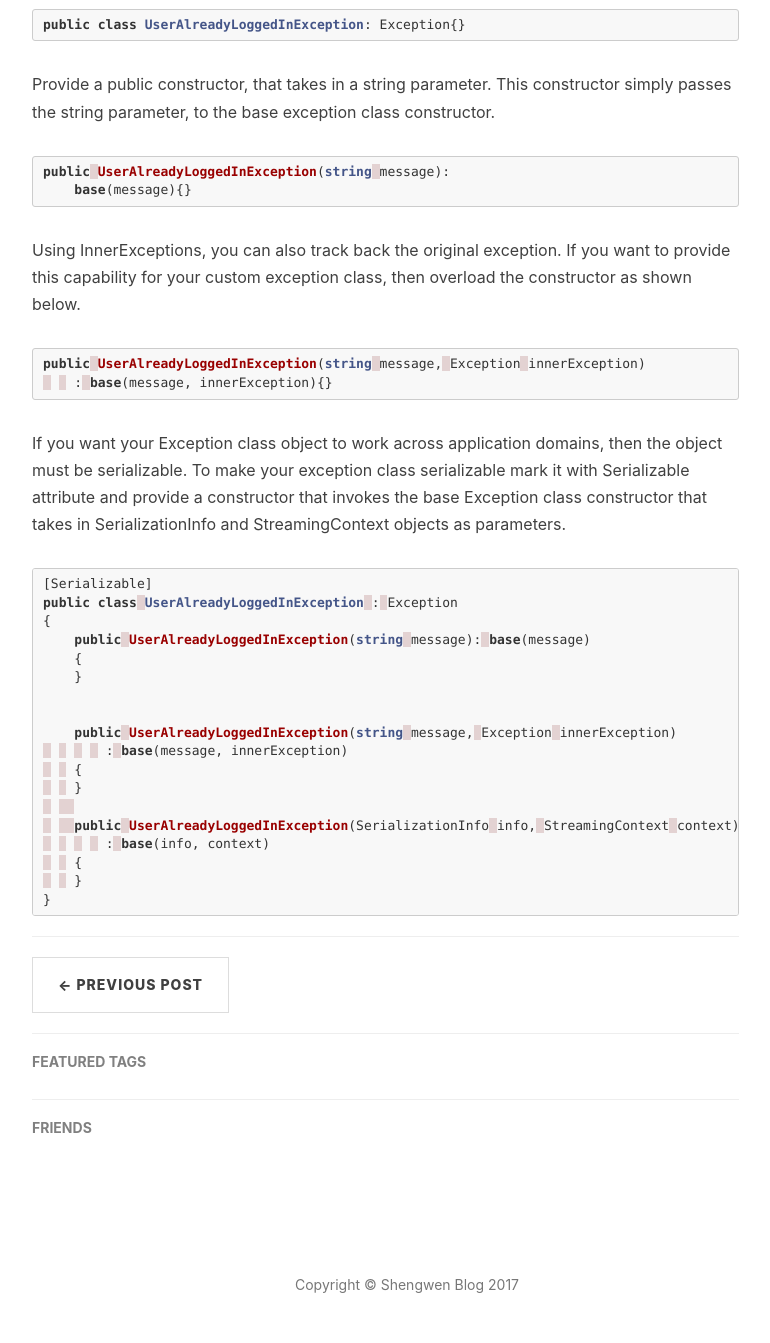
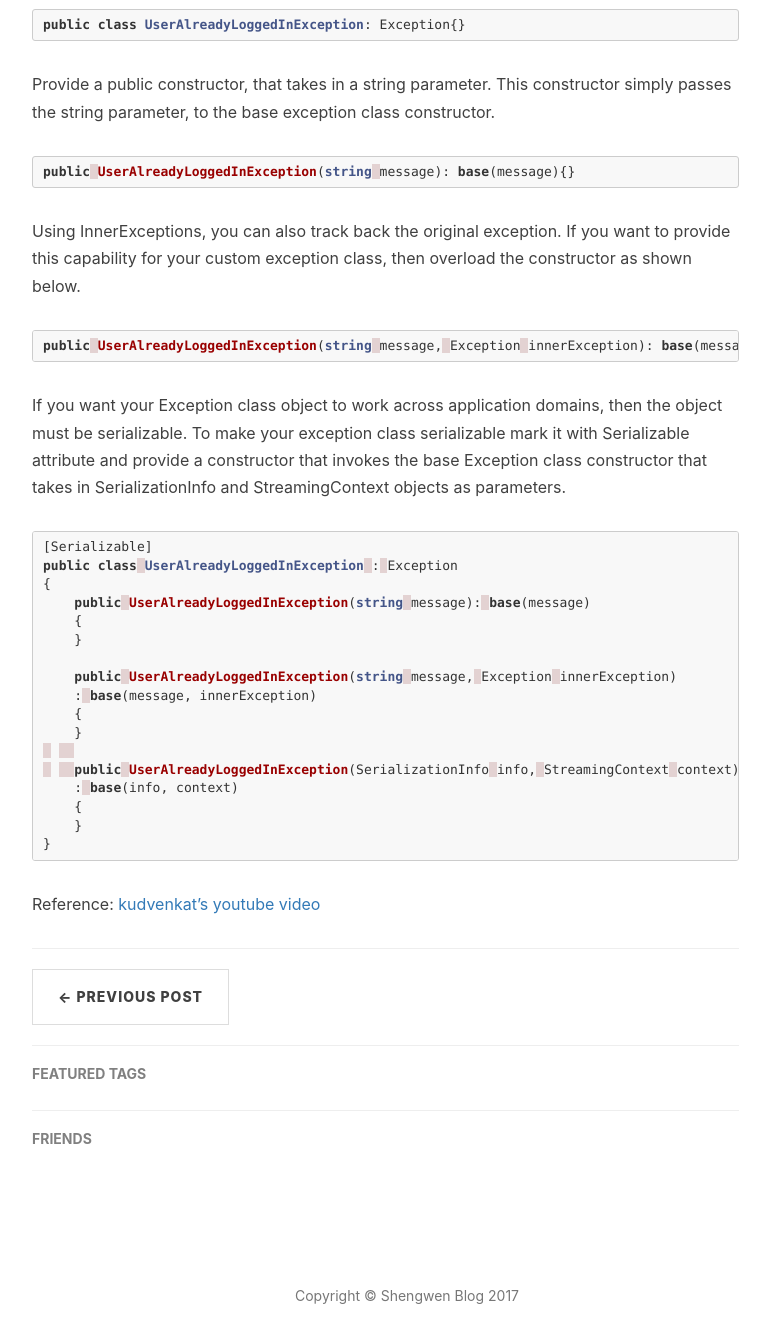
Before and after one commit to shengwenbai/shengwenbai.github.io, a Jekyll site: the page built from _posts/2016-11-06-custom-exception.markdown, in a window 1280 px wide and 1400 px high, scrolled down 697 px. Shown: the top 1343 px of the window, without its empty margins (233-1003 px from the left). Built offline with Jekyll 4.4.1, drawn with Linux system fonts in a browser that asks for light colours; nearby versions of some CDN libraries; comment, search, counter and statistics services are not loaded.

Commit message:
spacedeleted

````diff
--- a/_posts/2016-11-06-custom-exception.markdown
+++ b/_posts/2016-11-06-custom-exception.markdown
@@ -28,15 +28,13 @@ public class UserAlreadyLoggedInException: Exception{}
 Provide a public constructor, that takes in a string parameter. This constructor simply passes the string parameter, to the base exception class constructor.
 
 ```csharp
-public UserAlreadyLoggedInException(string message):
-    base(message){}
+public UserAlreadyLoggedInException(string message): base(message){}
 ```
 
 Using InnerExceptions, you can also track back the original exception. If you want to provide this capability for your custom exception class, then overload the constructor as shown below.
 
 ```csharp
-public UserAlreadyLoggedInException(string message, Exception innerException)
-    : base(message, innerException){}
+public UserAlreadyLoggedInException(string message, Exception innerException): base(message, innerException){}
 ```
 
 If you want your Exception class object to work across application domains, then the object must be serializable. To make your exception class serializable mark it with Serializable attribute and provide a constructor that invokes the base Exception class constructor that takes in SerializationInfo and StreamingContext objects as parameters.
@@ -49,15 +47,16 @@ public class UserAlreadyLoggedInException : Exception
     {
     }
 
-
     public UserAlreadyLoggedInException(string message, Exception innerException)
-        : base(message, innerException)
-    {
-    }
+    : base(message, innerException)
+    {
+    }
 
     public UserAlreadyLoggedInException(SerializationInfo info, StreamingContext context)
-        : base(info, context)
-    {
-    }
+    : base(info, context)
+    {
+    }
 }
 ```
+
+Reference: [kudvenkat's youtube video](https://www.youtube.com/watch?v=9qHb-2Edg7o&list=PLAC325451207E3105&index=42)
````
